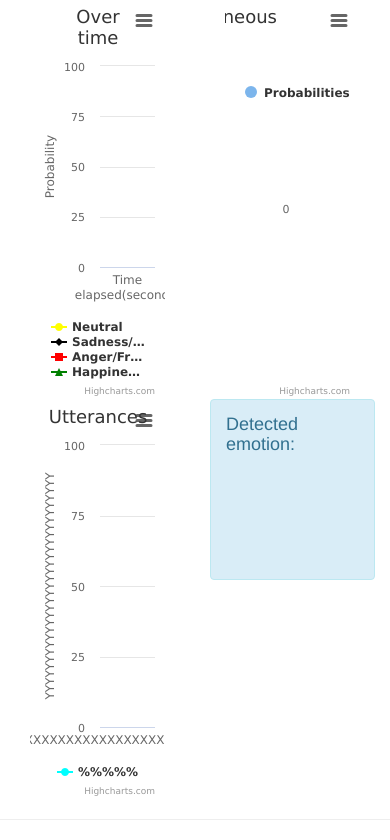
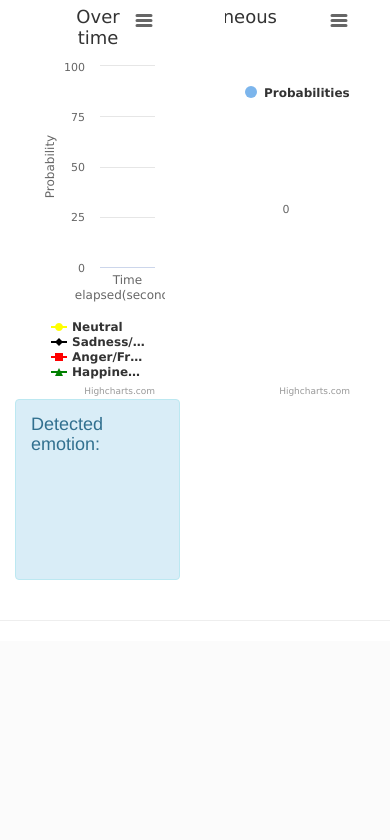
Before and after one commit to EmoRecog/EmoRecWebInterface, a Flask app: page /audioPage in a window 390 px wide. Shown: the part 221-1061 px from the top of the page. After the commit the page ends 842 px from the top, so only its background shows below. Run offline with Flask 2, Linux system fonts and the light colour scheme; data that the repository does not hold is empty; some libraries are stand-ins or nearby versions.

Commit message:
all shit works

```diff
--- a/realTimeModules/audioRecorder/audioRecorder.py
+++ b/realTimeModules/audioRecorder/audioRecorder.py
@@ -57,7 +57,7 @@ def getUtterance(stream, RATE, CHUNK, THRESHOLD, CHECK_SILENCE_SECONDS, RECORD_S
         for _ in range(int(RATE*CHECK_SILENCE_SECONDS/CHUNK)):
             streamData = stream.read(CHUNK)
             # # for web interface
-            soundPlot(streamData)
+            # soundPlot(streamData)
             checkData += streamData
 
         if(isSilent(checkData, THRESHOLD)):
@@ -223,7 +223,7 @@ def readWavFile(utteranceToneQ,utteranceSpeechQ, audioInputFile):
             # generate a 5 sec clip
             for _ in range(int(RATE*UTTERANCE_SECONDS/CHUNK)):
                 samples = testWav.readframes(CHUNK) # should throw error
-                soundPlot(samples)
+                # soundPlot(samples)
                 if(len(samples)==0):
                     raise Exception("WAV FILE DONE")
                 utterance += samples
--- a/static/js/audioPage.js
+++ b/static/js/audioPage.js
@@ -1,4 +1,4 @@
-var linePlot, spiderPlot, utterancePlot;
+var linePlot, spiderPlot;
 var time = 0;
 /**
  * Request data from the server, add it to the graph and set a timeout
@@ -165,40 +165,4 @@ $(document).ready(function() {
 
     });
 
-    utterancePlot = new Highcharts.Chart({
-        chart: {
-            renderTo: 'utterancePlot',
-            defaultSeriesType: 'spline',
-            zoomType: 'xy',
-            panning: true,
-            events: {
-                load: requestData
-            }
-        },
-
-        title: {
-            text: 'Utterances'
-        },
-        xAxis: {
-          //  tickPixelInterval: 150,
-          //  maxZoom: 20 * 1000
-          minPadding: 0.2,
-            maxPadding: 0.2,
-            title: {
-                text: 'XXXXXXXXXXXXXXXXXXXXXXXXXXX',
-            }
-        },
-        yAxis: {
-            minPadding: 0.2,
-            maxPadding: 0.2,
-            min : 0,
-            max : 100,
-            title: {
-                text: 'YYYYYYYYYYYYYYYYYYYYYYYYYYYYYYY',
-            }
-        },
-           // format:
-            //[a, d, h, n, sad, sur, frame]
-        series: [ { name: '%%%%%',data: [], color:'cyan'  } ]
-    });
 });
--- a/static/js/dashboard.js
+++ b/static/js/dashboard.js
@@ -10,7 +10,7 @@ function requestData() {
     $.ajax({
         url: '/live-data',
         success: function(point) {
-            console.log(point);
+            // console.log(point);
             var series = linePlot.series[0];
             shift = series.data.length > 200; // shift if the series is longer than 20
 
--- a/templates/audioPage.html
+++ b/templates/audioPage.html
@@ -54,9 +54,6 @@
 
     <div class="row" id="videoDivRow">
           <div class="col-xs-6">
-            <div class="container-fluid" id="utterancePlot"></div>
-          </div>
-          <div class="col-xs-6">
             <div class="alert alert-info" id="detectedEmotionBox">
                 <h4 class="alert-heading">Detected emotion:</h4>
                 <strong></strong> <br><br><br><br><br>
```
Also changed, not shown: realTimeModules/main.py (+30 -14 lines).
